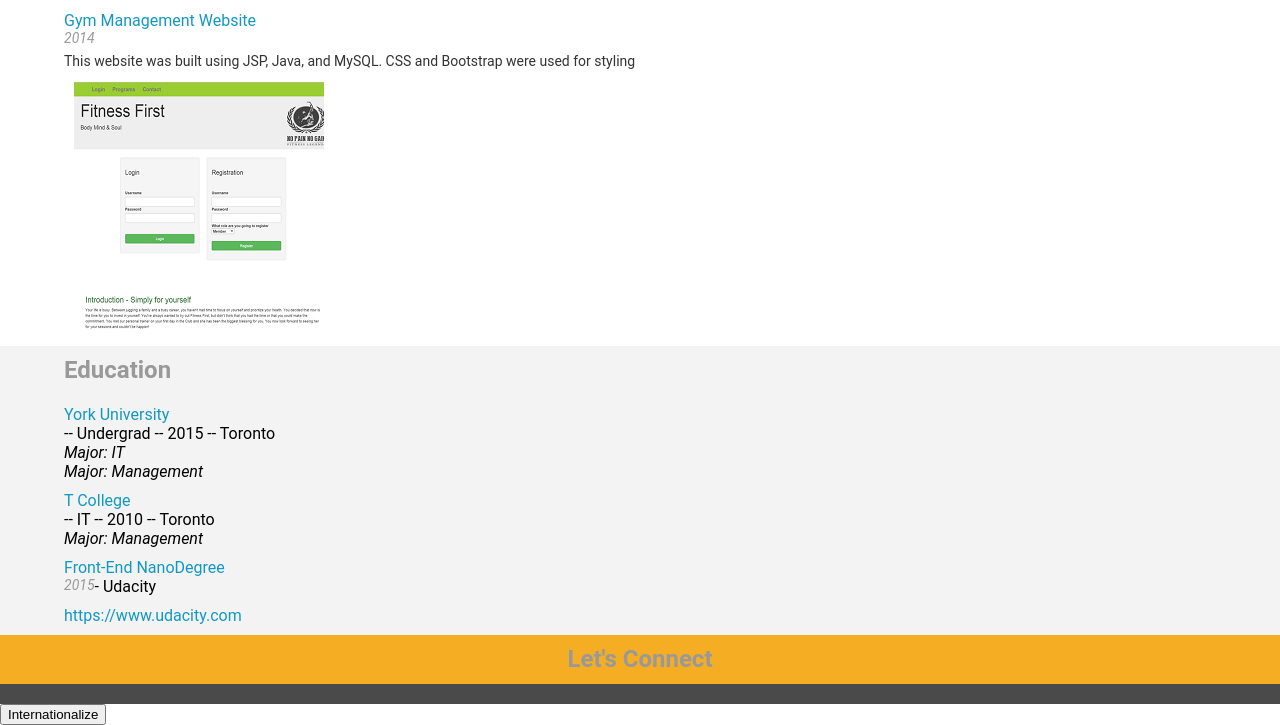
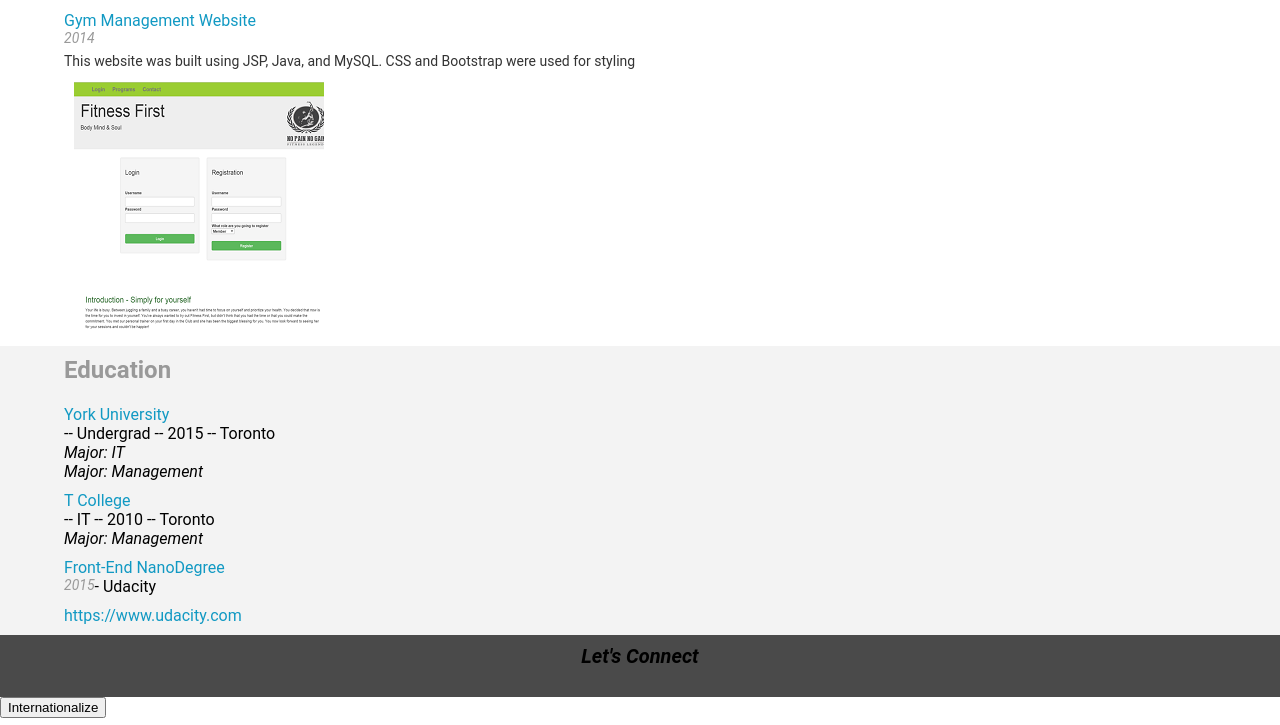
Before and after one commit to prithagm/udProject2, a plain HTML site: page index.html in a window 1280 px wide. Shown: the part 1059-1784 px from the top of the page. Drawn offline with Linux system fonts and the light colour scheme; some packages are replaced by stand-ins of ours.

Commit message:
Update index.html

```diff
--- a/index.html
+++ b/index.html
@@ -1,17 +1,5 @@
 <!DOCTYPE html>
 
-<!--
-This is an HTML document. It contains information about how elements in the website
-are arranged. In other words, it describes the layout of a website.
-I can't wait to see the resumes you put together!
-Cameron Pittman, Udacity Course Developer
--->
-
-<!--
-The <head> of a website generally links to important resources the page will
-need to load. You'll see a lot of <link>s to CSS files for styles and
-<scripts> for JavaScript files to build interactions.
--->
 <head>
   <meta charset="utf-8">
   <title>Resume</title>
@@ -23,7 +11,7 @@ need to load. You'll see a lot of <link>s to CSS files for styles and
 </head>
 <body>
   <div id="main">
-    <div id="header" class="center-content clear-fix">
+    <div id="header"  class="center-content clear-fix">
       <ul id="topContacts" class="flex-box"></ul>
     </div>
     <div style="clear: both;"></div>
@@ -40,7 +28,7 @@ need to load. You'll see a lot of <link>s to CSS files for styles and
       <h2>Where I've Lived and Worked</h2>
     </div>
     <div id="lets-connect" class="dark-gray">
-      <h2 class="orange center-text">Let's Connect</h2>
+      <h3 class="center-text">Let's Connect </h3>
         <ul id="footerContacts" class="flex-box">
       </ul>
     </div>
@@ -64,9 +52,11 @@ need to load. You'll see a lot of <link>s to CSS files for styles and
     if(document.getElementsByClassName('education-entry').length === 0) {
       document.getElementById('education').style.display = 'none';
     }
+    /*
     if(document.getElementsByClassName('flex-item').length === 0) {
       document.getElementById('lets-connect').style.display = 'none';
     }
+    */
     if(document.getElementById('map') === null) {
       document.getElementById('map-div').style.display = 'none';
     }
```
